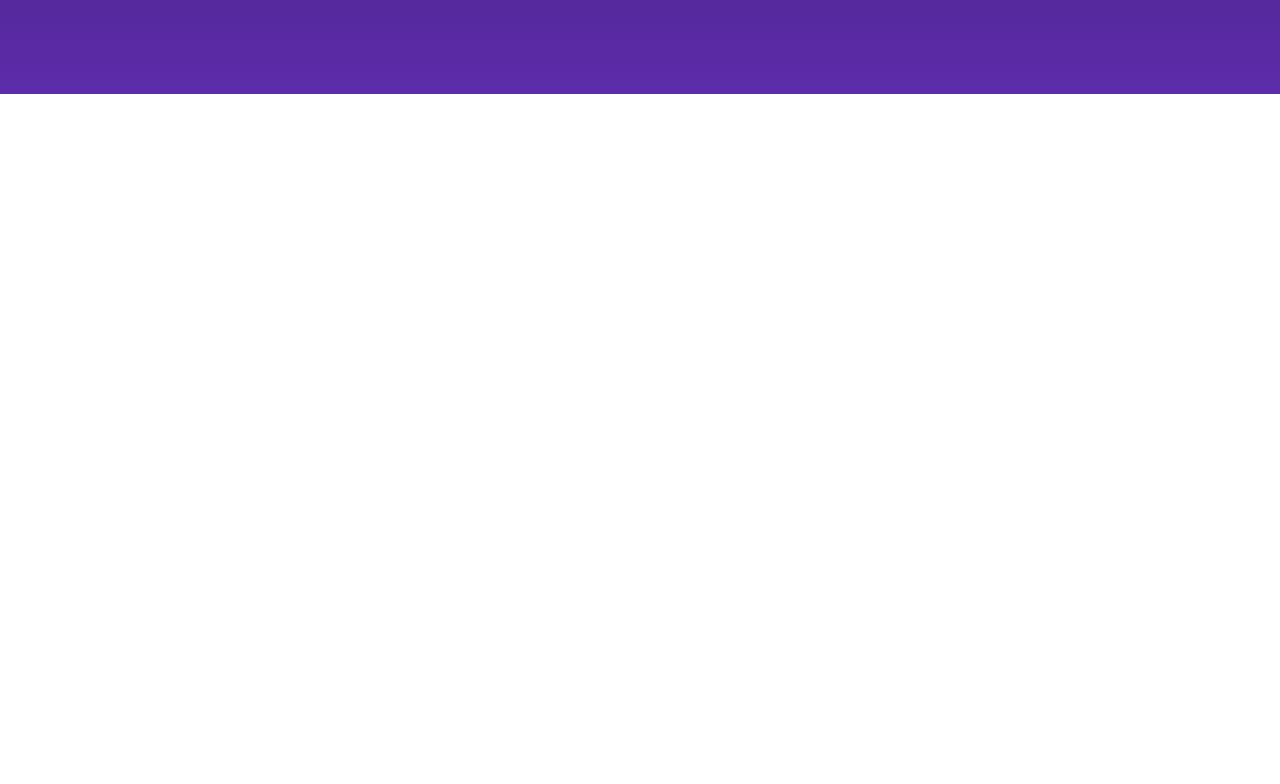
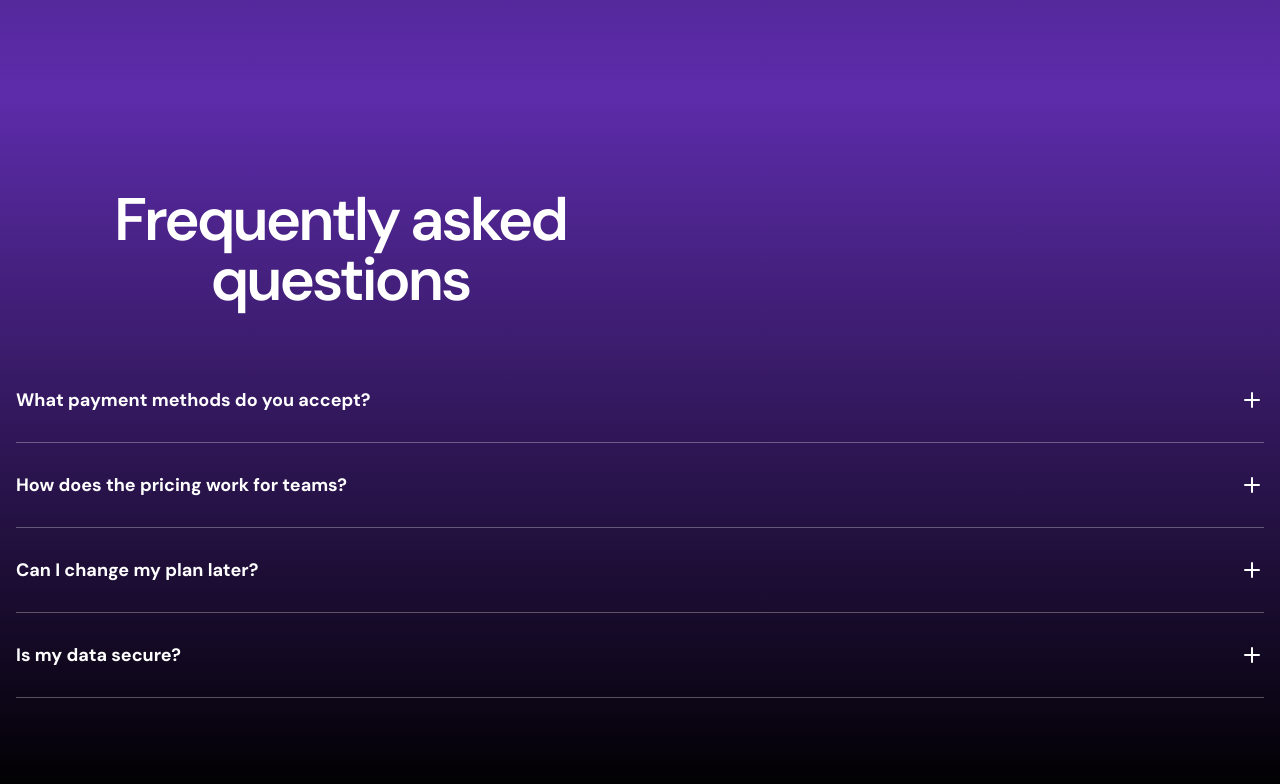
Before and after one commit to harshit-senpai/HackIndia-spark-4-2025-Pookies, a Next.js app in the folder dark-landing/: page / in a window 1280 px wide. Shown: the part 2796-3580 px from the top of the page. Before the commit the page ends 2890 px from the top, so only its background shows below. Built offline with nearby package versions, Linux system fonts and the light colour scheme.

Commit message:
dark-landing_FAQs

```diff
--- a/dark-landing/src/components/FAQs.tsx
+++ b/dark-landing/src/components/FAQs.tsx
@@ -1,3 +1,9 @@
+"use client";
+
+import { useState } from "react";
+import PlusIcon from "../assets/icons/Plus.svg";
+import MinusIcon from "../assets/icons/Minus.svg";
+
 const items = [
   {
     question: "What payment methods do you accept?",
@@ -21,6 +27,41 @@
   },
 ];
 
+const AccordionItem = ({
+  question,
+  answer,
+}: {
+  question: string;
+  answer: string;
+}) => {
+  const [isOpen, setIsOpen] = useState(false);
+  return (
+    <div
+      className="py-7 border-b border-white/30"
+      onClick={() => setIsOpen(!isOpen)}
+    >
+      <div className="flex items-center ">
+        <span className="flex-1 text-lg font-bold"> {question}</span>
+        {isOpen ? <MinusIcon /> : <PlusIcon />}
+      </div>
+      <div className={`${isOpen ? "block mt-4" : "hidden"}`}>{answer}</div>
+    </div>
+  );
+};
+
 export const FAQs = () => {
-  return null;
+  return (
+    <section className="bg-black py-[72px] text-white sm:py-24 bg-gradient-to-b from-[#5D2CAB] to-black">
+      <div className="container">
+        <h2 className="text-center sm:max-w-[648px] text-5xl sm:text-6xl font-semibold tracking-tighter">
+          Frequently asked questions
+        </h2>
+        <div className="mt-12 max-w[648px]">
+          {items.map((item) => (
+            <AccordionItem key={item.question} {...item} />
+          ))}
+        </div>
+      </div>
+    </section>
+  );
 };
```
